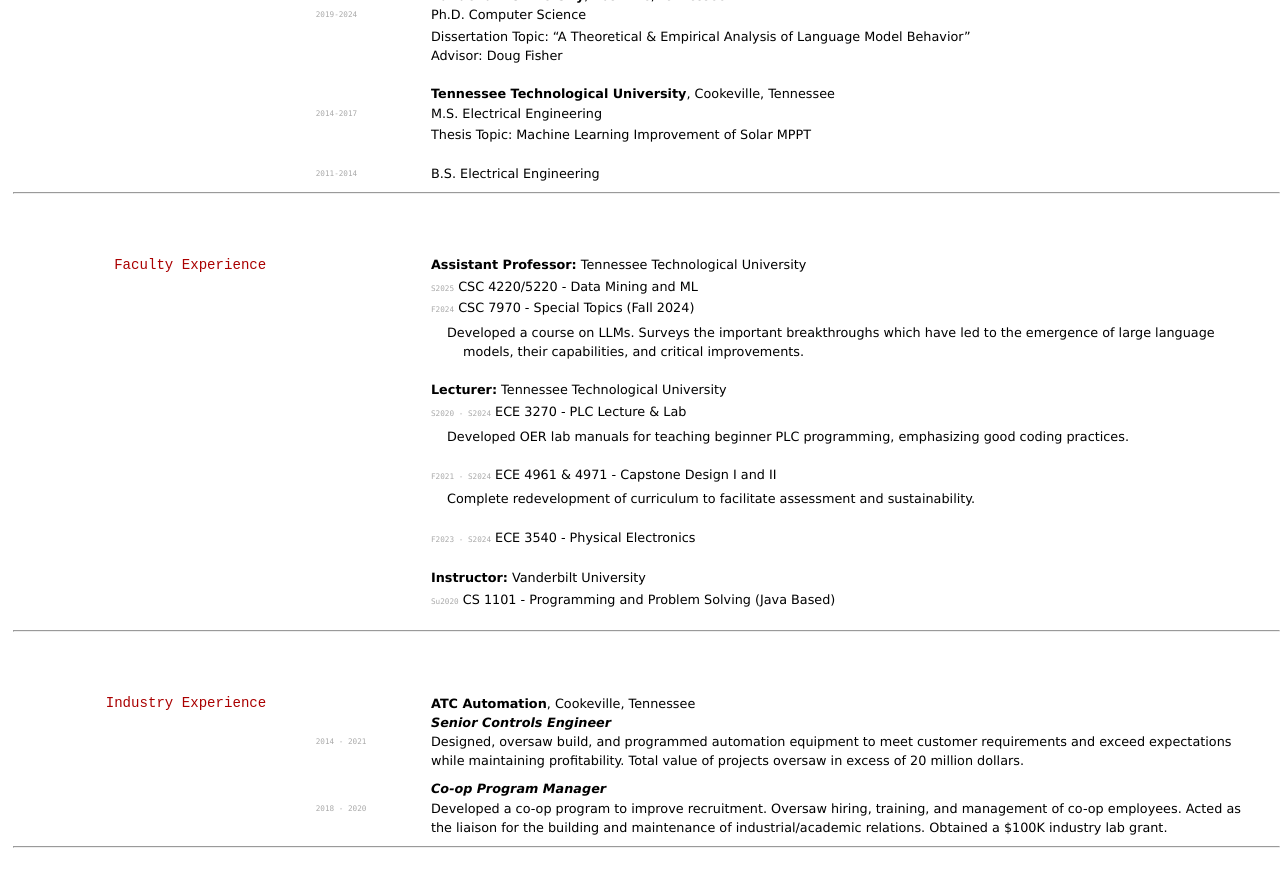
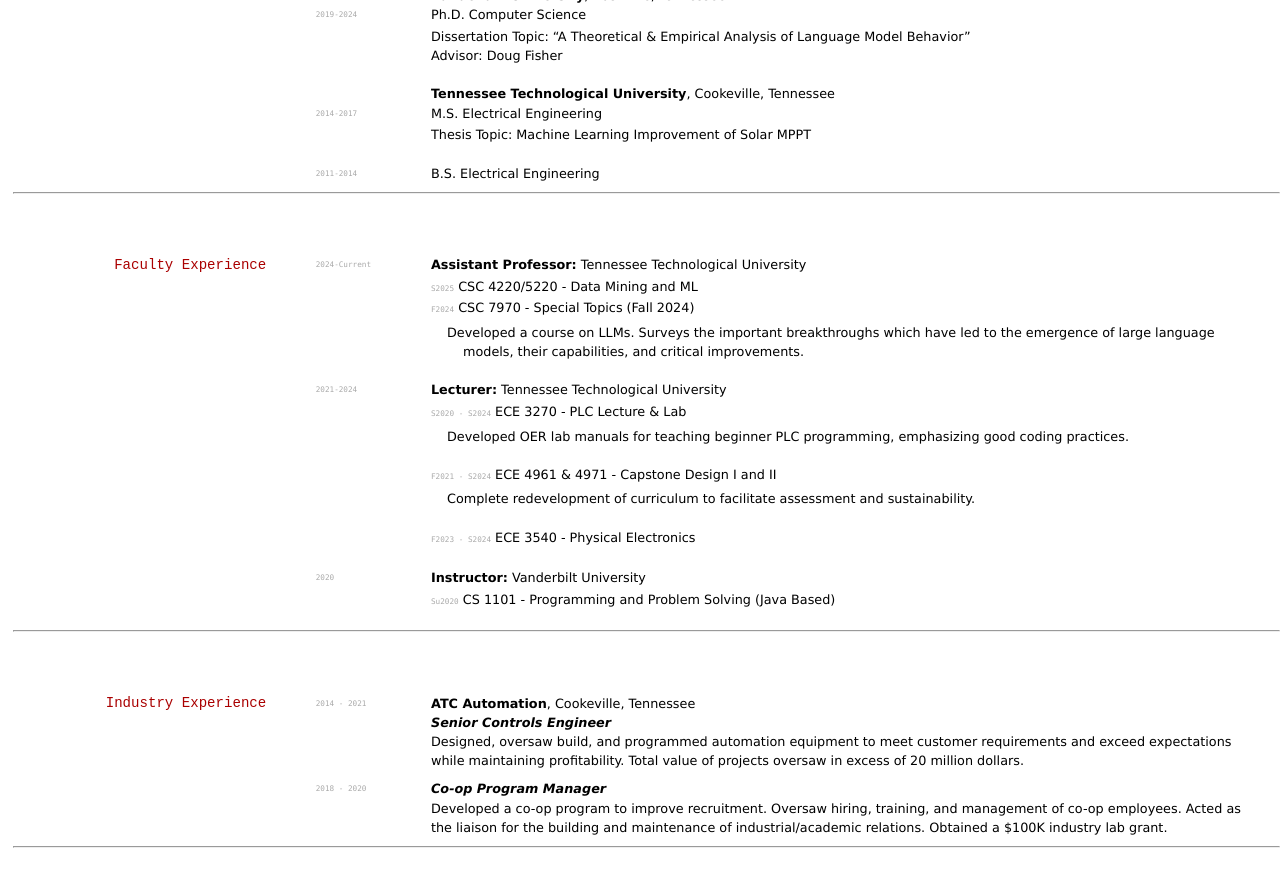
Before and after one commit to JesseTNRoberts/JesseTNRoberts.github.io, a Jekyll site: the page built from _pages/cv.md, in a window 1280 px wide and 900 px high, scrolled down 267 px. Shown: the top 887 px of the window. Built offline with Jekyll 4.4.1, drawn with Linux system fonts in a browser that asks for light colours.

Commit message:
Updated cv template

```diff
--- a/_pages/cv.md
+++ b/_pages/cv.md
@@ -47,12 +47,13 @@ B.S. Electrical Engineering
 
 ## Faculty Experience
 
-
+`2024-Current`
 **Assistant Professor:** Tennessee Technological University
 - `S2025` CSC 4220/5220 - Data Mining and ML
 - `F2024` CSC 7970 - Special Topics (Fall 2024)
   - Developed a course on LLMs. Surveys the important breakthroughs which have led to the emergence of large language models, their capabilities, and critical improvements.
 
+`2021-2024`
 **Lecturer:** Tennessee Technological University
 - `S2020 - S2024` ECE 3270 - PLC Lecture & Lab
   - Developed OER lab manuals for teaching beginner PLC programming, emphasizing good coding practices.
@@ -60,18 +61,22 @@ B.S. Electrical Engineering
   - Complete redevelopment of curriculum to facilitate assessment and sustainability.
 - `F2023 - S2024` ECE 3540 - Physical Electronics
 
+`2020`
 **Instructor:** Vanderbilt University
 - `Su2020` CS 1101 - Programming and Problem Solving (Java Based)
 
 ---
 
 ## Industry Experience
+
+`2014 - 2021`
 **ATC Automation**, Cookeville, Tennessee
 *Senior Controls Engineer*
-`2014 - 2021` Designed, oversaw build, and programmed automation equipment to meet customer requirements and exceed expectations while maintaining profitability. Total value of projects oversaw in excess of 20 million dollars.
+Designed, oversaw build, and programmed automation equipment to meet customer requirements and exceed expectations while maintaining profitability. Total value of projects oversaw in excess of 20 million dollars.
 
+`2018 - 2020`
 *Co-op Program Manager*
-`2018 - 2020` Developed a co-op program to improve recruitment. Oversaw hiring, training, and management of co-op employees. Acted as the liaison for the building and maintenance of industrial/academic relations. Obtained a $100K industry lab grant.
+Developed a co-op program to improve recruitment. Oversaw hiring, training, and management of co-op employees. Acted as the liaison for the building and maintenance of industrial/academic relations. Obtained a $100K industry lab grant.
 
 ---
 
@@ -202,42 +207,18 @@ J. Roberts, "MNFIS+; or, a Better Hybrid Heuristic Maximum Power Point Tracker,"
 - `F2019` CS8395 - Computation & Cognition
 
 **Tennessee Technological University**
-
-`F2018`
-- CSC6903 - Learning Theory
-
-`S2018`
-- CSC7980 - Stock Market Prediction Models
-
-`S2018`
-- FIN6020 - Financial Management
-
-`F2017`
-- CSC7240 - Intelligent Information Systems
-
-`F2016`
-- CSC6903 - Advanced Reverse Engineering
-
-`F2016`
-- ECE6580 - Instrument Transducer Technology
-
-`F2015`
-- ECE6900 - Intelligent System Design
-
-`S2015`
-- ECE6040 - Signal Analysis
-
-`S2015`
-- ECE6250 - Random Signals & Systems
-
-`F2014`
-- ECE6170 - High Performance Embedded System Design
-
-`F2014`
-- ECE6200 - Linear Systems Analysis
-
-`F2014`
-- ECE6600 - Computer Methods for Power System Analysis
+- `F2018` CSC6903 - Learning Theory
+- `S2018` CSC7980 - Stock Market Prediction Models
+- `S2018` FIN6020 - Financial Management
+- `F2017` CSC7240 - Intelligent Information Systems
+- `F2016` CSC6903 - Advanced Reverse Engineering
+- `F2016` ECE6580 - Instrument Transducer Technology
+- `F2015` ECE6900 - Intelligent System Design
+- `S2015` ECE6040 - Signal Analysis
+- `S2015` ECE6250 - Random Signals & Systems
+- `F2014` ECE6170 - High Performance Embedded System Design
+- `F2014` ECE6200 - Linear Systems Analysis
+- `F2014` ECE6600 - Computer Methods for Power System Analysis
 
 
 ---
```
